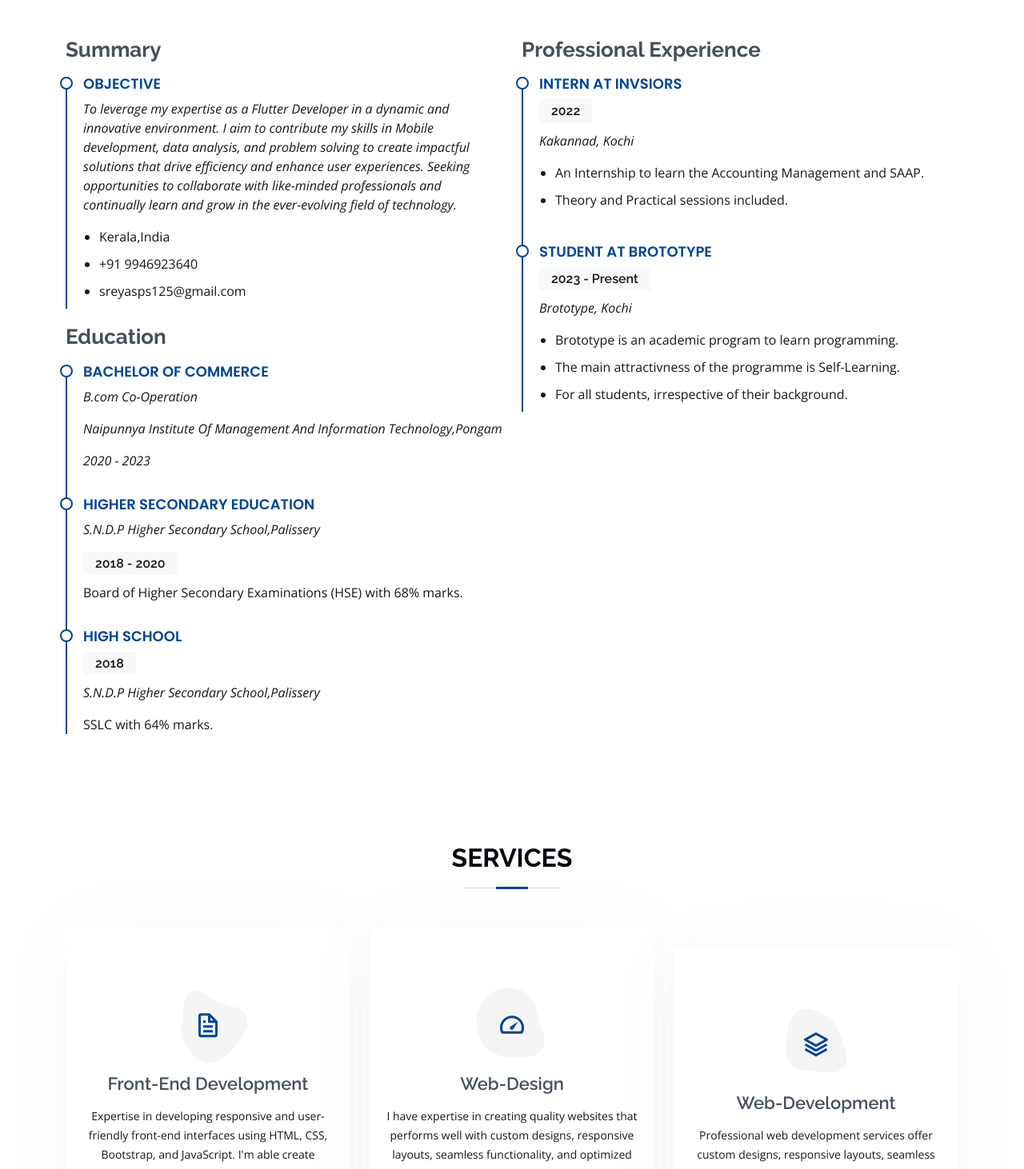
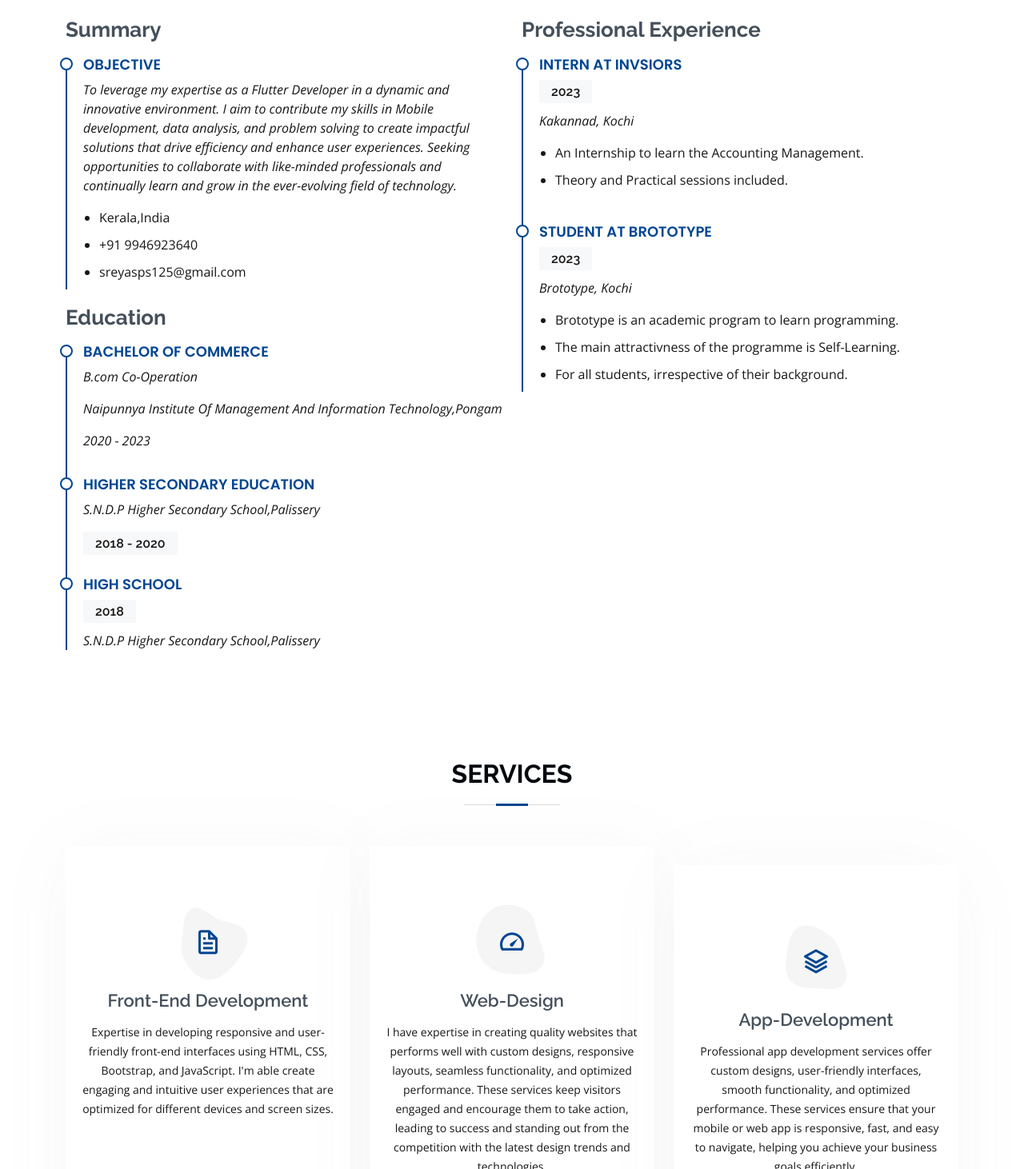
Before and after one commit to sreyas125/sreyas, a plain HTML site: page index.html in a window 1280 px wide. Shown: the part 2006-3468 px from the top of the page at 80% size. Drawn offline with nearby package versions, Linux system fonts and the light colour scheme.

Commit message:
updated the portfolio

```diff
--- a/index.html
+++ b/index.html
@@ -97,7 +97,7 @@
       <h1>HEY I'M<br><br>&nbsp&nbsp&nbsp&nbspSREYAS PS</h1>
       <p>I'm<span class="typed text-light" data-typed-items="&nbspa Flutter Developer,&nbspa Tech Enthusiast "></span></p>
       <div class="social-links">
-        <a href="https://github.com/DinilKrishna" class="github"><i class="bx bxl-github"></i></a>
+        <a href="https://github.com/sreyas125/" class="github"><i class="bx bxl-github"></i></a>
         <a href="https://instagram.com/amsreyas?igshid=MzRlODBiNWFlZA==" class="instagram"><i class="bx bxl-instagram"></i></a>
         <a href="https://www.linkedin.com/in/dinil-krishna-a-s-746963281/" class="linkedin"><i class="bx bxl-linkedin"></i></a>
       </div>
@@ -118,7 +118,7 @@
 
         <div class="row">
           <div class="col-lg-4">
-            <img src="assets/WhatsApp Image sreyas1 2023-08-25 at 12.30.53.jpg" class="img-fluid" alt="">
+            <img src="assets/WhatsApp Image 2024-09-19 at 20.37.16_307b7818.jpg" class="img-fluid" alt="">
           </div>
           <div class="col-lg-8 pt-4 pt-lg-0 content">
             <h3>Sreyas Ps</h3>
@@ -254,30 +254,28 @@
               <h4>Higher Secondary Education</h4>
               <p><em>S.N.D.P Higher Secondary School,Palissery</em></p>
               <h5>2018 - 2020</h5>
-              <p>Board of Higher Secondary Examinations (HSE) with 68% marks.</p>
             </div>
             <div class="resume-item">
               <h4>High School</h4>
               <h5>2018</h5>
               <p><em>S.N.D.P Higher Secondary School,Palissery</em></p>
-              <p>SSLC with 64% marks.</p>
             </div>
           </div>
           <div class="col-lg-6">
             <h3 class="resume-title">Professional Experience</h3>
             <div class="resume-item">
               <h4>Intern At Invsiors</h4>
-              <h5>2022</h5>
+              <h5>2023</h5>
               <p><em>Kakannad, Kochi </em></p>
               <ul>
-                <li>An Internship to learn the Accounting Management and SAAP.</li>
+                <li>An Internship to learn the Accounting Management.</li>
                 <li>Theory and Practical sessions included. </li>
 
               </ul>
             </div>
             <div class="resume-item">
               <h4>Student at Brototype</h4>
-              <h5>2023 - Present</h5>
+              <h5>2023</h5>
               <p><em>Brototype, Kochi </em></p>
               <ul>
                 <li>Brototype is an academic program to learn programming.</li>
@@ -338,8 +336,8 @@
                 </svg>
                 <i class="bx bx-layer"></i>
               </div>
-              <h4><a href="">Web-Development</a></h4>
-              <p>Professional web development services offer custom designs, responsive layouts, seamless functionality, and optimized performance. These services ensure that your website is user-friendly, fast, and easy to navigate, helping you achieve your business goals.</p>
+              <h4><a href="">App-Development</a></h4>
+              <p>Professional app development services offer custom designs, user-friendly interfaces, smooth functionality, and optimized performance. These services ensure that your mobile or web app is responsive, fast, and easy to navigate, helping you achieve your business goals efficiently.</p>
             </div>
           </div>
 
```
Also changed, not shown: assets/WhatsApp Image 2024-09-19 at 20.37.16_307b7818.jpg (added), 1 other file.
